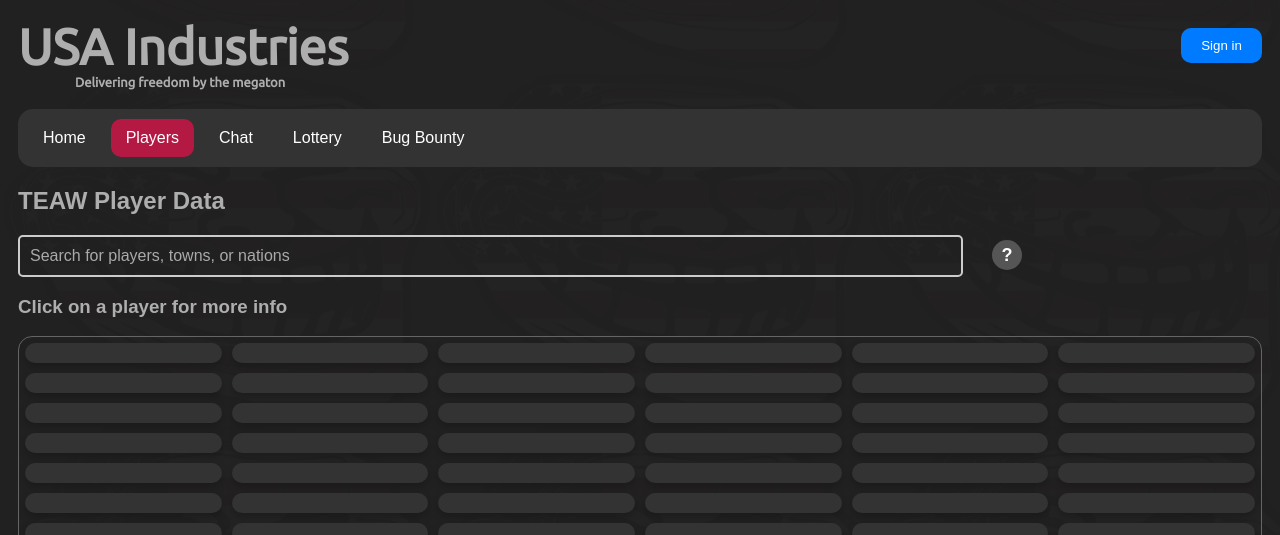
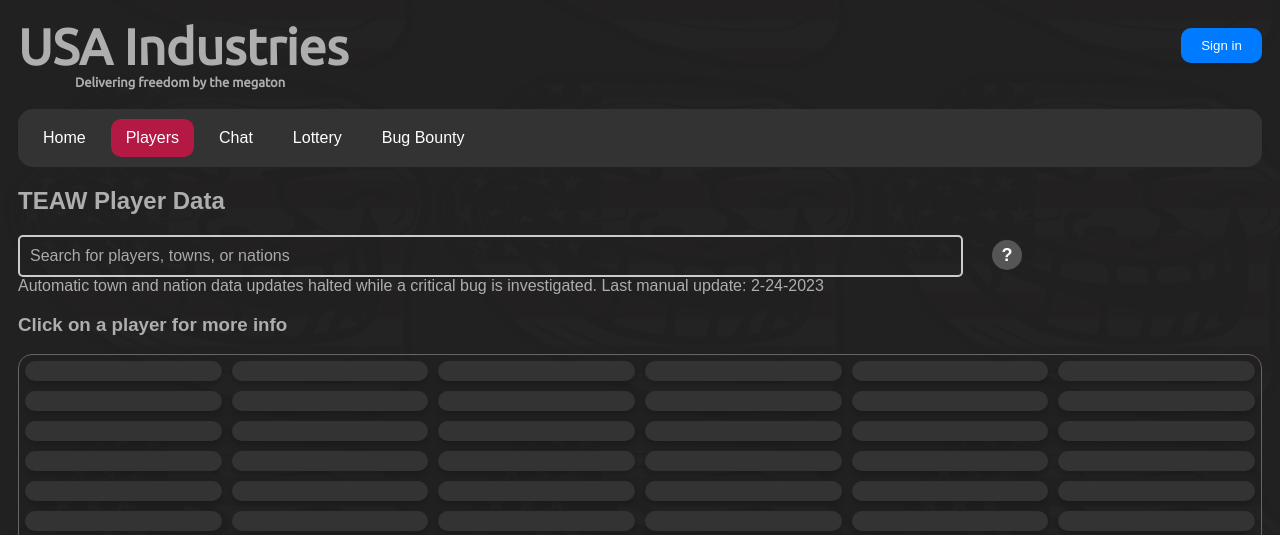
Before and after one commit to besser435/USAI-Website, a Flask app: page /players in a window 1280 px wide. Shown: the top 535 px of the page. Run offline with Flask 3, Linux system fonts and the light colour scheme.

Commit message:
Update players.html

```diff
--- a/website/templates/players.html
+++ b/website/templates/players.html
@@ -7,6 +7,7 @@
 
         <input type="text" id="user-search" autocomplete="off" spellcheck="false" class="search" placeholder="Search for players, towns, or nations">
         <a href="#" id="help-button">?</a>
+        <p>Automatic town and nation data updates halted while a critical bug is investigated. Last manual update: 2-24-2023</p>
         <h3>Click on a player for more info</h3>
         <div class="main-players">
             <div class="player-grid-container"></div>
@@ -198,10 +199,13 @@
                 </p>
 
             <h3>Known Issues:</h3>
-                <p>No known issues. See <a href="https://usa-industries.net/bug_bounty" target="_blank">Bug Bounty</a> to report any.</p>
+                <p>Automatic Towny data updates are disabled.</p>
+                <p>"No players found" message is erroneous.</p>
+                <p>See <a href="https://usa-industries.net/bug_bounty" target="_blank">Bug Bounty</a> to report any bugs you find.</p>
 
             <h3>Planned Features:</h3>
-                <p style="margin-bottom: 0px;">None for now.</p>
+                <p>Add card flipping animation to replace alert for Towny info.</p>
+                <!-- <p style="margin-bottom: 0px;">None for now.</p> -->
         </div>
     </div>
 {% endblock %}
```
